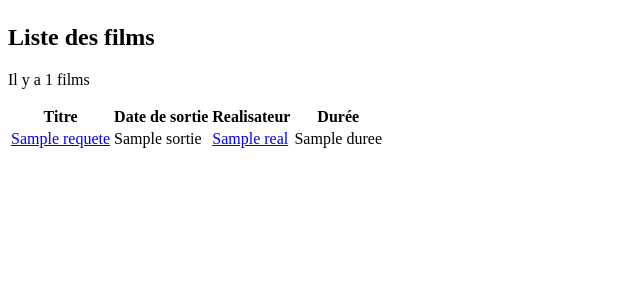
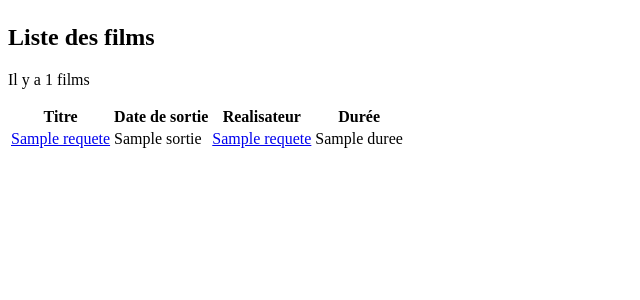
Before and after one commit to KrouriB/Exo_MVC_Cinema, a PHP site: template view/listFilms.php in a window 1280 px wide. Shown: the part 144-444 px from the top of the page, without its empty margins (0-640 px from the left). Run offline with PHP 8.4, Linux system fonts and the light colour scheme; the template is opened without the code that fills it: most values are stand-ins (such as "Sample title", 1, 10 or a date in 2020).

Commit message:
correction commande car real est une data type

```diff
--- a/controller/CinemaController.php
+++ b/controller/CinemaController.php
@@ -8,7 +8,7 @@ class CinemaController {
     public function listFilms() {
         $pdo = Connect::seConnecter();
         $requete = $pdo->query("
-            SELECT f.titre_film AS titre , YEAR(f.date_sortie_film) AS sortie , TIME_FORMAT(SEC_TO_TIME(f.temps_min_film*60), '%H:%i') AS duree , CONCAT(p.nom_personne,' ',p.prenom_personne) AS real , f.id_film AS unFilm , f.id_realisateur AS unReal
+            SELECT f.titre_film AS titre , YEAR(f.date_sortie_film) AS sortie , TIME_FORMAT(SEC_TO_TIME(f.temps_min_film*60), '%H:%i') AS duree , CONCAT(p.nom_personne,' ',p.prenom_personne) AS nomReal , f.id_film AS unFilm , f.id_realisateur AS unReal
             FROM film f
             INNER JOIN realisateur r ON f.id_realisateur = r.id_realisateur
             INNER JOIN personne p ON r.id_personne = p.id_personne
--- a/view/listFilms.php
+++ b/view/listFilms.php
@@ -18,7 +18,7 @@ ob_start();
                 <tr>
                     <td><a href="index.php?action=detFilm&id=<?= $film["unFilm"] ?>"><?= $film["titre"] ?></a></td>
                     <td><?= $film["sortie"] ?></td>
-                    <td><a href="index.php?action=detReal&id=<?= $film["unReal"] ?>"><?= $film["real"] ?></a></td>
+                    <td><a href="index.php?action=detReal&id=<?= $film["unReal"] ?>"><?= $film["nomReal"] ?></a></td>
                     <td><?= $film["duree"] ?></td>
                 </tr>
         <?php } ?>
```
